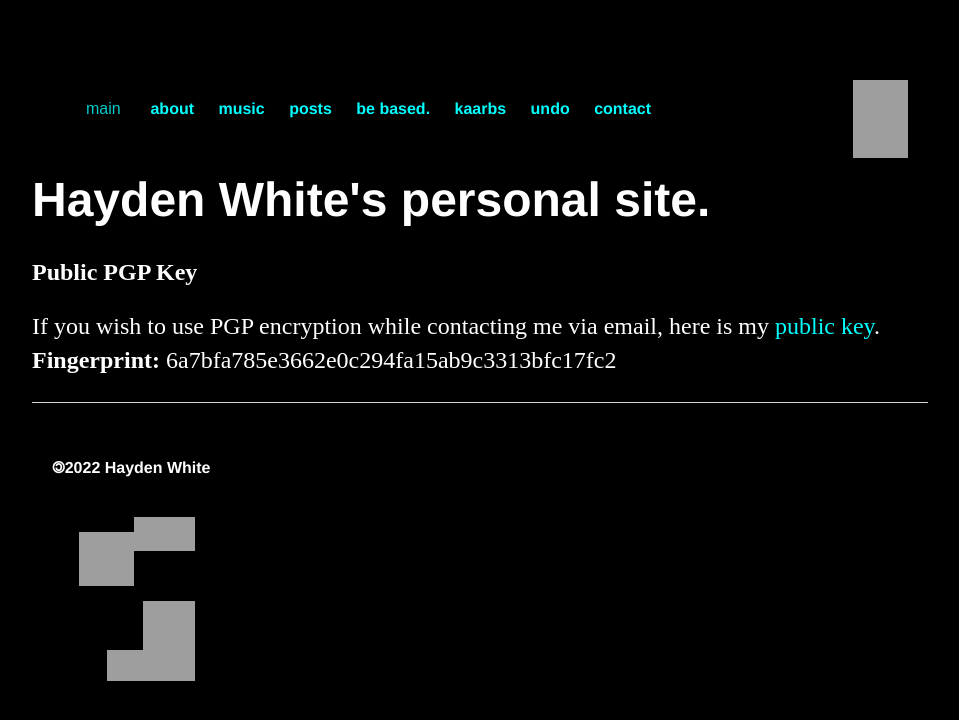
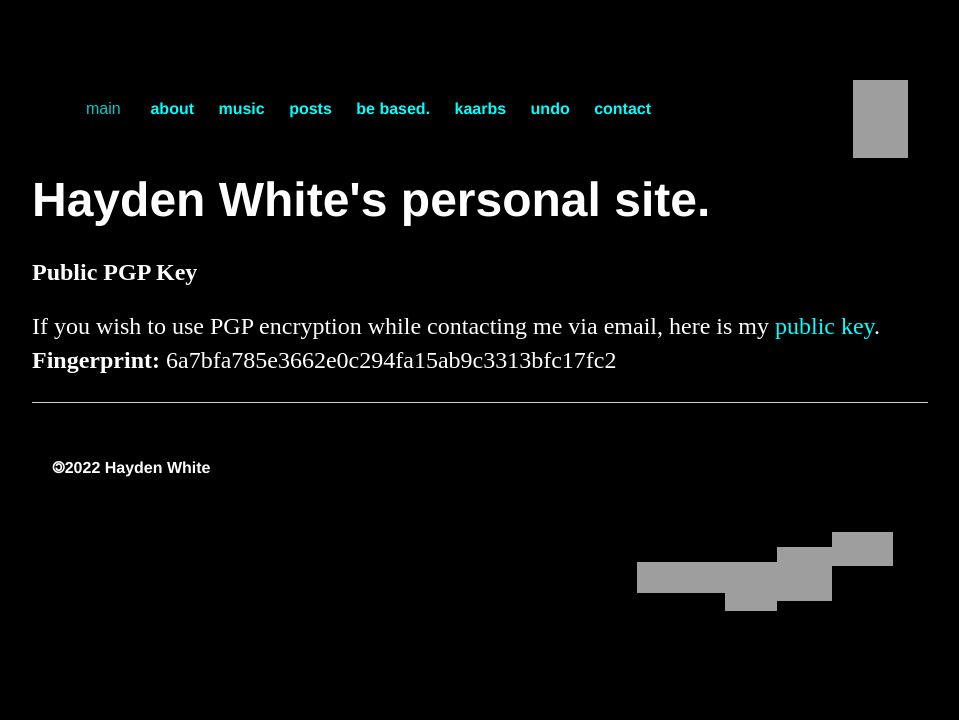
Before and after one commit to whiteVHS/whiteVHS.github.io, a Jekyll site: the page built from pgp/index.html, in a window 1280 px wide. Shown: the top 720 px of the page, without its empty margins (160-1119 px from the left). Built offline with Jekyll 4.4.1, drawn with Linux system fonts in a browser that asks for light colours; grey boxes are pictures that could not be loaded.

Commit message:
Create main.css

```diff
--- a/css/main.css
+++ b/css/main.css
@@ -72,7 +72,7 @@
   border: none;
   color: aqua;
   padding: 16px 32px;
-  text-align: center;
+  text-align: left;
   font-size: 16px;
   margin: 4px 2px;
   opacity: 0.8;
@@ -92,7 +92,7 @@
   display: inline-block;
   width: 70px;
   height: 20px;
-  text-align: center;
+  text-align: left;
   margin: 4px 2px;
 }
 
@@ -120,6 +120,8 @@
 }
 
 .div1 {
-float: left;
+float: center;
+justify-content: center;
+align-items: center;
 padding: 15px;
 }
```
